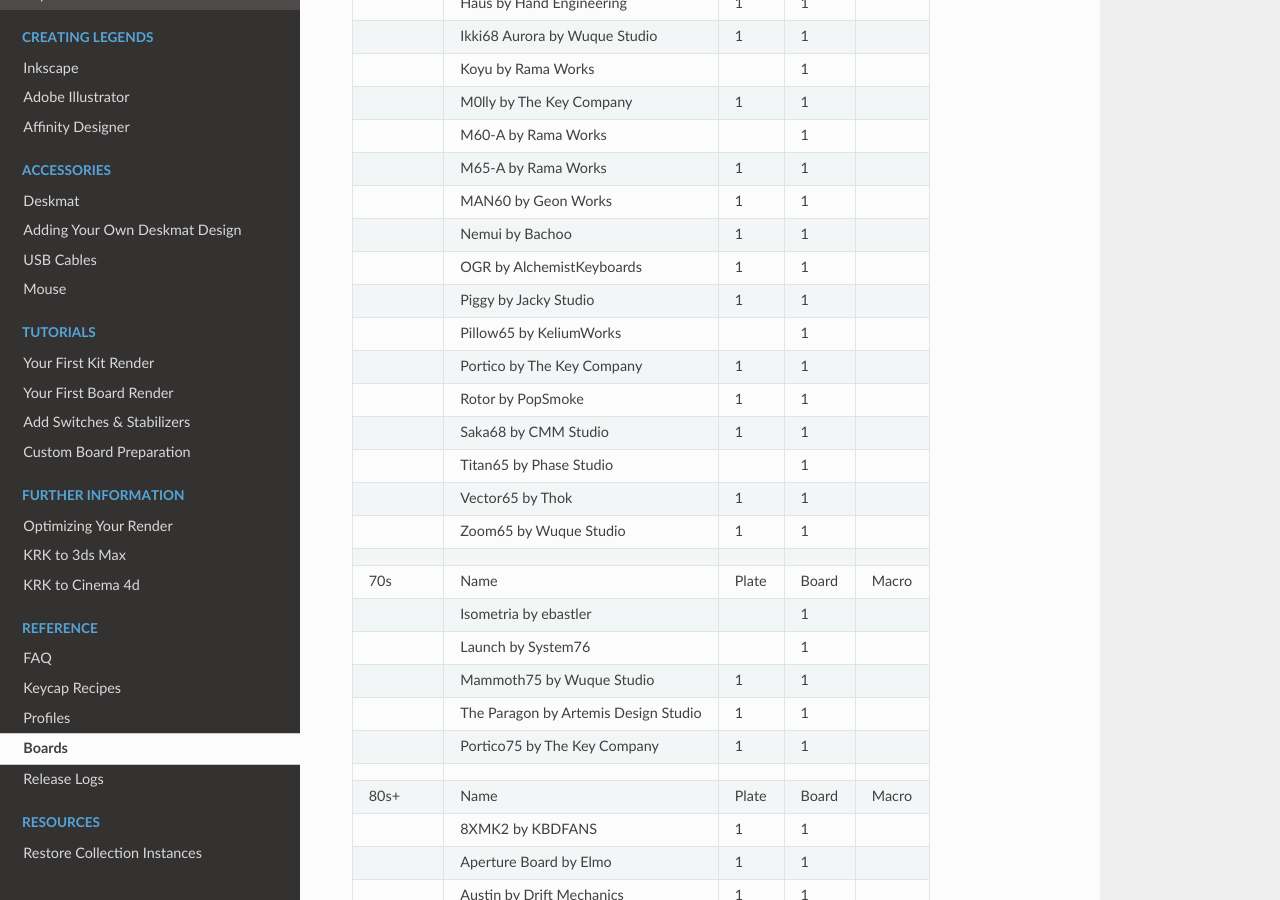
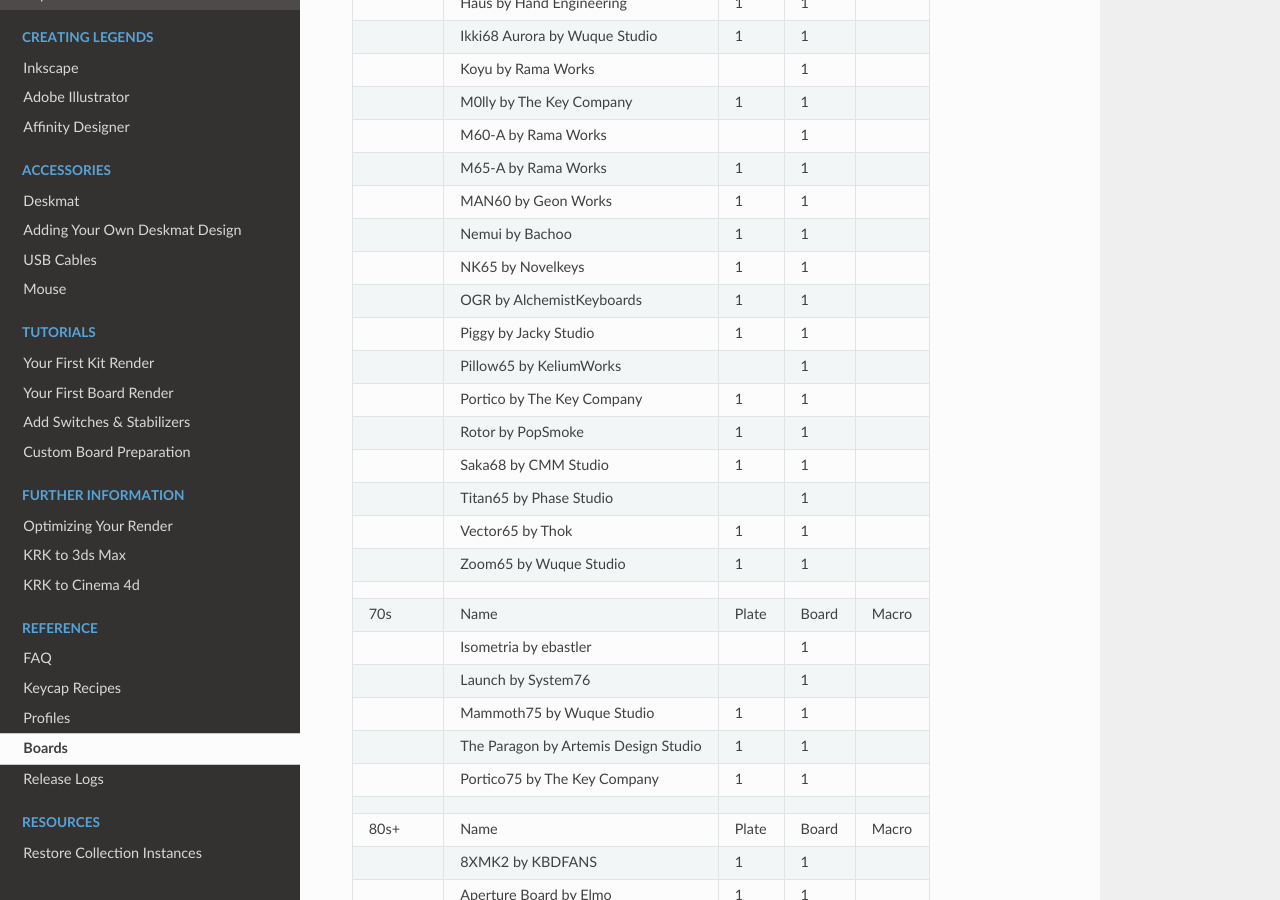
Before and after one commit to imperfectlink/KeyboardRenderKit, a Sphinx documentation site: the page built from docs/source/boards.rst, in a window 1280 px wide and 900 px high, scrolled down 801 px. Built offline with Sphinx 7.4.7 and the Read the Docs theme 2.0.0, drawn with Linux system fonts in a browser that asks for light colours.

Commit message:
Update boards.rst

```diff
--- a/docs/source/boards.rst
+++ b/docs/source/boards.rst
@@ -57,6 +57,8 @@
 |           | MAN60 by Geon Works                   | 1      | 1      |        |
 +-----------+---------------------------------------+--------+--------+--------+
 |           | Nemui by Bachoo                       | 1      | 1      |        |
++-----------+---------------------------------------+--------+--------+--------+
+|           | NK65 by Novelkeys                     | 1      | 1      |        |
 +-----------+---------------------------------------+--------+--------+--------+
 |           | OGR by AlchemistKeyboards             | 1      | 1      |        |
 +-----------+---------------------------------------+--------+--------+--------+
```
